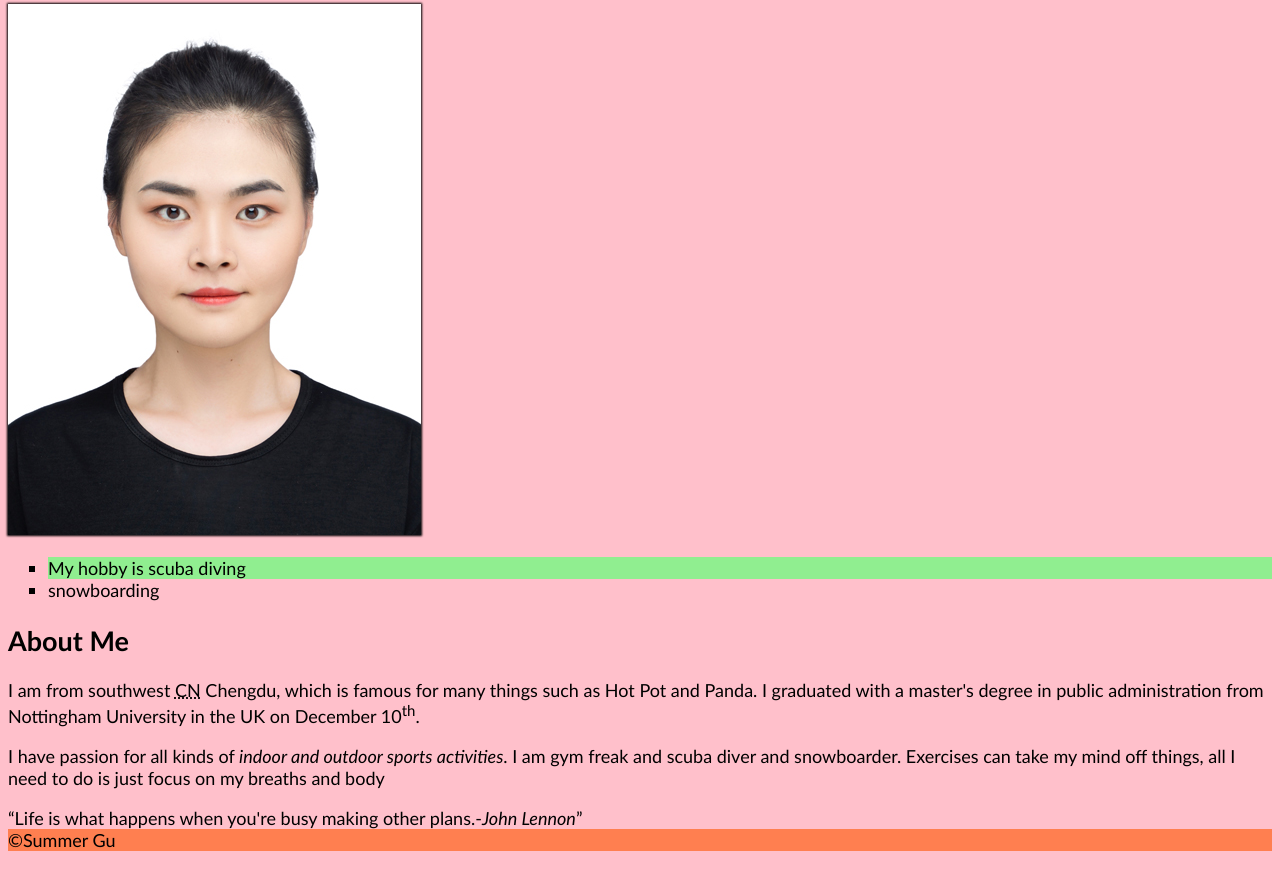
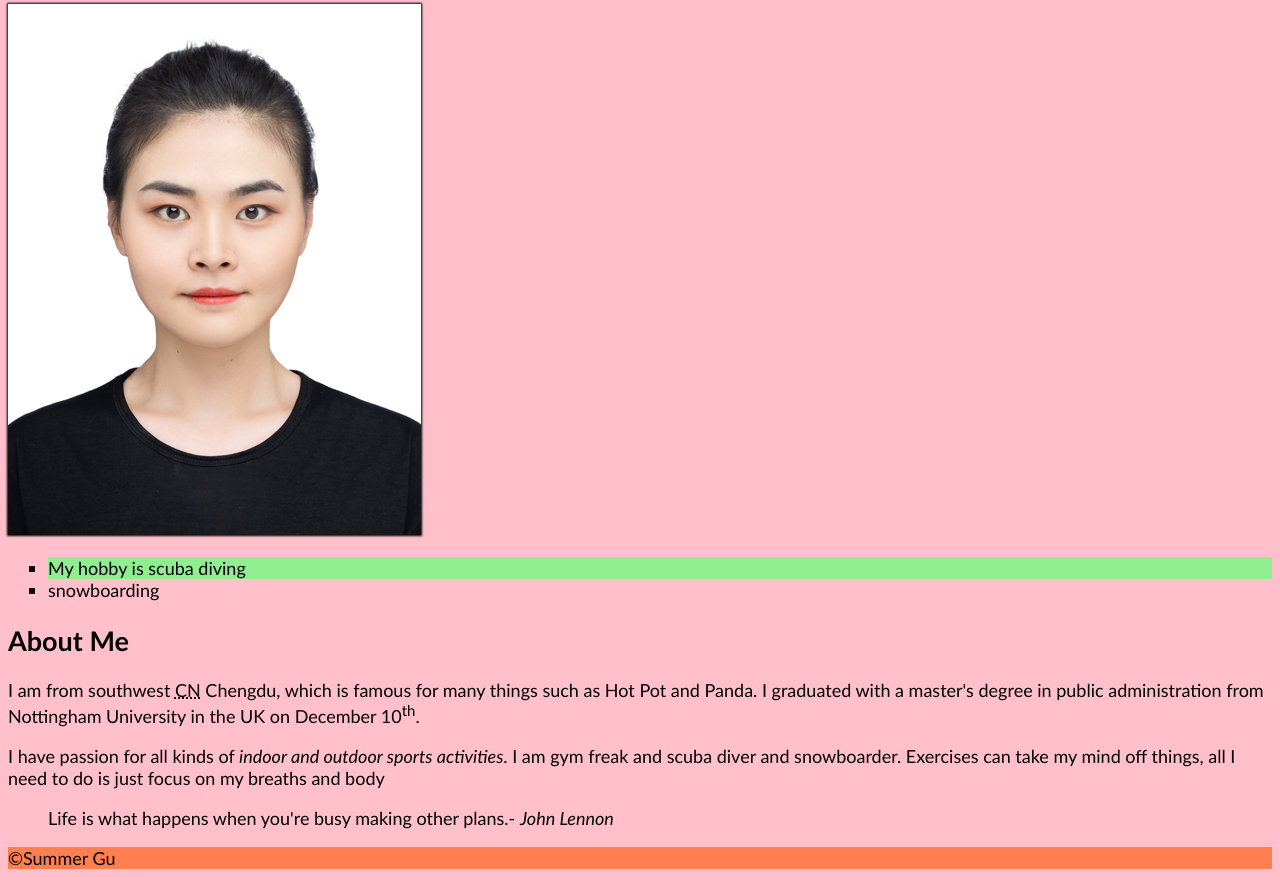
Before and after one commit to gu000051/Githup, a plain HTML site: page html-assignment/index.html in a window 1280 px wide. Shown: the part 150-1027 px from the top of the page. Drawn offline with Linux system fonts and the light colour scheme.

Commit message:
edit for the first assignment

```diff
--- a/html-assignment/index.html
+++ b/html-assignment/index.html
@@ -25,7 +25,7 @@
 
     <p>I am from southwest <abbr title="CHINA">CN</abbr> Chengdu, which is famous for many things such as Hot Pot and Panda. I graduated with a master's degree in public administration from Nottingham University in the UK on December 10<sup>th</sup>.</p>
     <p>I have passion for all kinds of <em>indoor and outdoor sports activities</em>. I am gym freak and scuba diver and snowboarder. Exercises can take my mind off things, all I need to do is just focus on my breaths and body</p>
-    <q>Life is what happens when you're busy making other plans.-<cite>John Lennon</cite></q>
+    <blockquote>Life is what happens when you're busy making other plans.- <cite>John Lennon</cite></blockquote>
 </article>
     <footer>&copy;Summer Gu</footer>
 </body>
```
Also changed, not shown: 2 other files.
